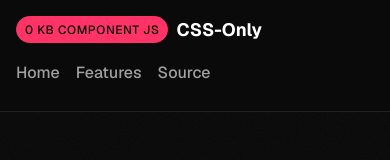
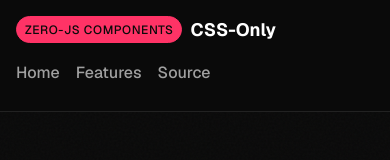
Before and after one commit to YehudaMenahem/css-only, a Next.js app in the folder apps/site/: page /features/anchor-positioning in a window 390 px wide. Shown: the top 160 px of the page. Built offline with nearby package versions, Linux system fonts and the light colour scheme.

Commit message:
fix(site): rename header badge to Zero-JS components
Say plainly that kit components ship no JavaScript, and keep the
mobile header comment in sync with the new wording and measured width.

Co-authored-by: Yehuda Menahem <jmenahem@gmail.com>

```diff
--- a/apps/site/src/app/layout.css
+++ b/apps/site/src/app/layout.css
@@ -61,7 +61,7 @@
    * Mobile: keep the logo + badge on one unbroken row, move nav links
    * onto a second row so nothing overflows. Desktop rules above are unchanged.
    * Breakpoint is below the width where the desktop header starts to overflow
-   * (~570px with the longer "0 KB component JS" badge).
+   * (~590px with the "Zero-JS components" badge).
    */
   @media (width <= 40rem) {
     .site-header {
--- a/apps/site/src/app/layout.jsx
+++ b/apps/site/src/app/layout.jsx
@@ -18,7 +18,7 @@ export default function RootLayout({ children }) {
             <div className="container">
               <nav className="nav">
                 <a href="/" className="logo">
-                  <span className="badge badge-accent">0 KB component JS</span>
+                  <span className="badge badge-accent">Zero-JS components</span>
                   <span className="logo-text">CSS-Only</span>
                 </a>
                 <ul className="nav-links">
```
